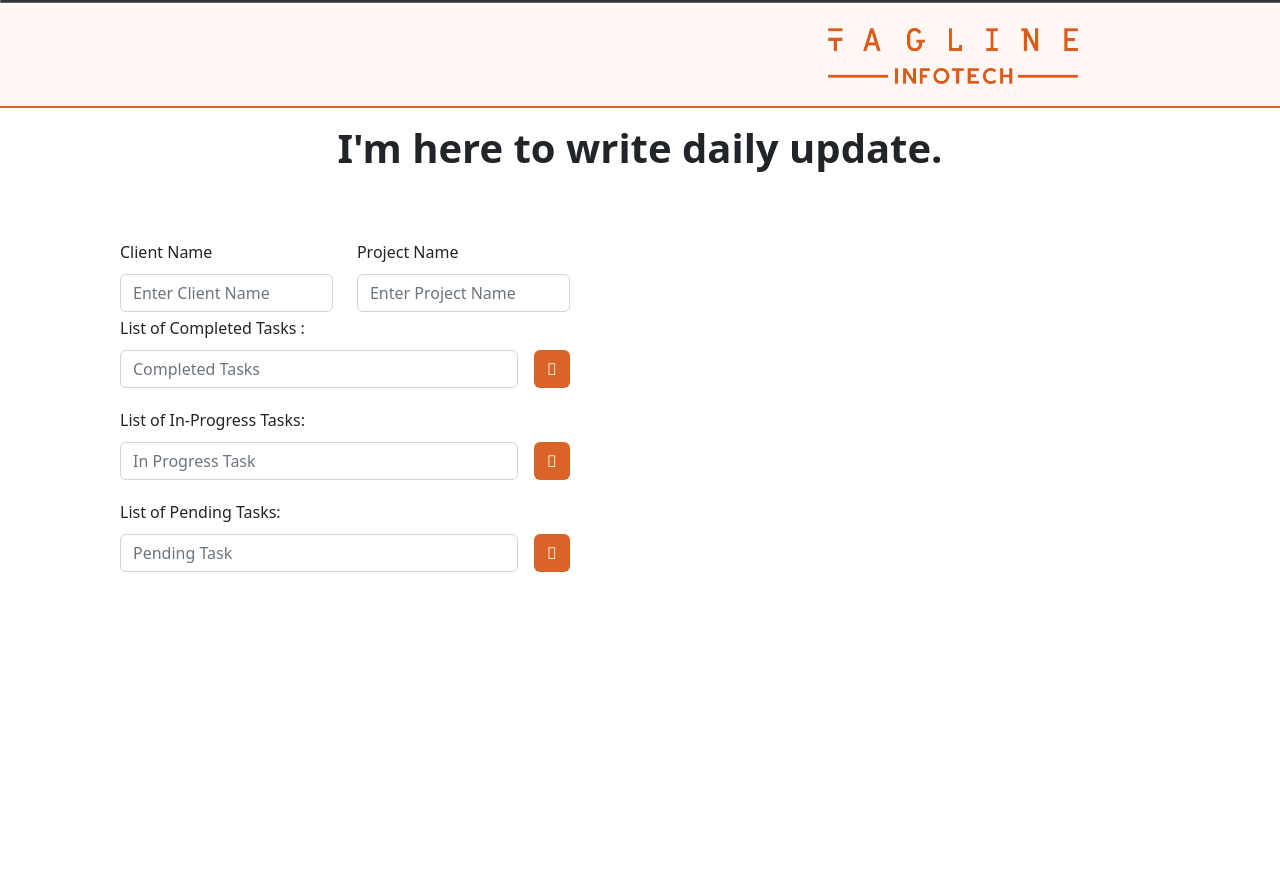
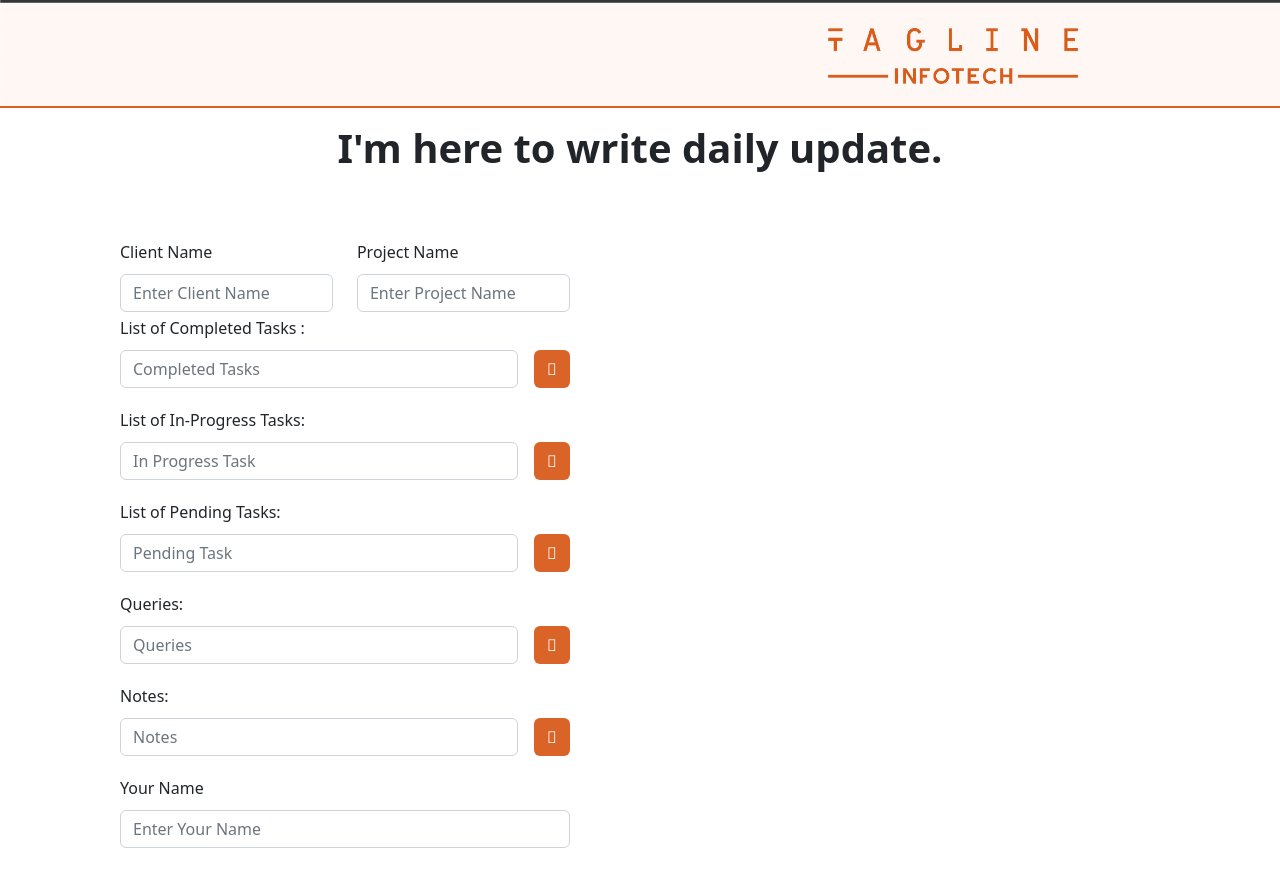
Before and after one commit to jaydip-tagline/tagline-report, an Angular app: page / in a window 1280 px wide. Shown: the top 886 px of the page. Before the commit the page ends 800 px from the top, so only its background shows below. Built offline with nearby package versions, Linux system fonts and the light colour scheme.

Commit message:
Display Content through User Interection

```diff
--- a/src/app/demo-formarray/demo-formarray.component.html
+++ b/src/app/demo-formarray/demo-formarray.component.html
@@ -11,7 +11,7 @@
 <div class="box pt-2">
   <h1 class="text-center py-2 fw-bold">I'm here to write daily update.</h1>
 </div>
-<div class="reportForm row">
+<div class="row">
   <div class="col-md-7 p-5">
     <div class="row fs-5 ps-5">
       <form [formGroup]="userReport" class="px-5">
@@ -60,7 +60,7 @@
                 >
                   <i class="fa-solid fa-trash"></i>
                 </button>
-                <button type="button" class="btn" (click)="addTaskdata()">
+                <button type="button" class="btn" (click)="addData('taskData')">
                   <i class="fa-solid fa-plus"></i>
                 </button>
               </div>
@@ -98,7 +98,11 @@
                 >
                   <i class="fa-solid fa-trash"></i>
                 </button>
-                <button type="button" class="btn" (click)="addProgresstask()">
+                <button
+                  type="button"
+                  class="btn"
+                  (click)="addData('progressData')"
+                >
                   <i class="fa-solid fa-plus"></i>
                 </button>
               </div>
@@ -134,7 +138,11 @@
                 >
                   <i class="fa-solid fa-trash"></i>
                 </button>
-                <button type="button" class="btn" (click)="addPendingtask()">
+                <button
+                  type="button"
+                  class="btn"
+                  (click)="addData('pendingData')"
+                >
                   <i class="fa-solid fa-plus"></i>
                 </button>
               </div>
@@ -145,23 +153,148 @@
               >
             </div>
           </div>
+          <div class="form-group col-md-10 mb-3" formArrayName="queries">
+            <label for="queries" class="fs-6">Queries:</label>
+            <div
+              *ngFor="let query of queries.controls; let i = index"
+              class="col-12 mt-2"
+            >
+              <div class="d-flex justify-content-center">
+                <input
+                  type="text"
+                  class="form-control me-3"
+                  placeholder="Queries"
+                  [formControlName]="i"
+                  minlength="1"
+                />
+                <button
+                  type="button"
+                  class="btn me-3"
+                  (click)="removeField(i, queries)"
+                  [ngStyle]="{
+                    display: queries.controls.length >= 2 ? 'inline' : 'none'
+                  }"
+                >
+                  <i class="fa-solid fa-trash"></i>
+                </button>
+                <button type="button" class="btn" (click)="addData('queries')">
+                  <i class="fa-solid fa-plus"></i>
+                </button>
+              </div>
+              <span
+                class="fs-6 text-danger"
+                *ngIf="query.invalid && this.isInvalid == true"
+              >
+                {{ queryError }}
+              </span>
+            </div>
+          </div>
+          <div class="form-group col-md-10 mb-3" formArrayName="notes">
+            <label for="notes" class="fs-6">Notes:</label>
+            <div
+              *ngFor="let note of notes.controls; let i = index"
+              class="col-12 mt-2"
+            >
+              <div class="d-flex justify-content-center">
+                <input
+                  class="form-control me-3"
+                  type="text"
+                  placeholder="Notes"
+                  [formControlName]="i"
+                  minlength="1"
+                />
+                <button
+                  class="btn me-3"
+                  (click)="removeField(i, notes)"
+                  [ngStyle]="{ display: notes.length >= 2 ? 'inline' : 'none' }"
+                >
+                  <i class="fa-solid fa-trash"></i>
+                </button>
+                <button class="btn" (click)="addData('notes')">
+                  <i class="fa-solid fa-plus"></i>
+                </button>
+              </div>
+            </div>
+            <span
+              class="fs-6 text-danger"
+              *ngIf="formControls['notes'].invalid && this.isInvalid == true"
+            >
+              {{ noteError }}
+            </span>
+          </div>
+          <div class="form-group col-md-10">
+            <label for="name" class="fs-6">Your Name</label>
+            <input
+              type="text"
+              class="form-control me-3 mt-2"
+              placeholder="Enter Your Name"
+              formControlName="name"
+            />
+          </div>
         </div>
       </form>
     </div>
   </div>
   <div class="col-md-5 p-5">
     <div *ngIf="formControls['clientName'].dirty">
-      <p>Hi, {{ formControls["clientName"].value }}</p>
+      <p style="font-size: 18px">Hi, {{ formControls["clientName"].value }}</p>
     </div>
     <div *ngIf="formControls['projectName'].dirty">
+      <p>Updates for as on {{ date }} {{ month }}, {{ year }}</p>
+      <hr />
       <p>
-        Following are the updates for {{ formControls["projectName"].value }}
+        Following are the updates for {{ formControls["projectName"].value }} as
+        on {{ date }} {{ month }}, {{ year }}
       </p>
     </div>
-    <div *ngIf="formControls['taskData'].dirty">
-      <h5>Complete Task</h5>
-      <div *ngFor="let data of taskData.value; let i = index">
-        {{ taskData.value[i] }}
+    <div class="p-1" *ngIf="formControls['taskData'].dirty">
+      <h6 class="fw-bold"><u>List of completed tasks:</u></h6>
+      <div *ngFor="let data of taskData.value; let i = index" class="d-flex">
+        <h5 class="mx-3">{{ i + 1 }}.</h5>
+        {{ taskData.value[i] }} &nbsp; <b>[Done]</b>
+      </div>
+    </div>
+    <div class="p-1" *ngIf="formControls['progressData'].dirty">
+      <h6 class="fw-bold"><u>List of tasks in progress:</u></h6>
+      <div
+        *ngFor="let data of progressData.value; let i = index"
+        class="d-flex"
+      >
+        <h5 class="mx-3">{{ i + 1 }}.</h5>
+        {{ progressData.value[i] }}
+      </div>
+    </div>
+    <div class="p-1" *ngIf="formControls['pendingData'].dirty">
+      <h6 class="fw-bold"><u>List of pending tasks:</u></h6>
+      <div *ngFor="let data of pendingData.value; let i = index" class="d-flex">
+        <h5 class="mx-3">{{ i + 1 }}.</h5>
+        {{ pendingData.value[i] }}
+      </div>
+    </div>
+    <div class="p-1" *ngIf="formControls['queries'].dirty">
+      <h6 class="fw-bold"><u>Queries:</u></h6>
+      <div *ngFor="let data of queries.value; let i = index" class="d-flex">
+        <h5 class="mx-3">{{ i + 1 }}.</h5>
+        {{ queries.value[i] }}
+      </div>
+    </div>
+    <div class="p-1" *ngIf="formControls['notes'].dirty">
+      <h6 class="fw-bold"><u>Notes:</u></h6>
+      <div *ngFor="let data of notes.value; let i = index" class="d-flex">
+        <h5 class="mx-3">{{ i + 1 }}.</h5>
+        {{ notes.value[i] }}
+      </div>
+    </div>
+    <div class="fs-5" *ngIf="formControls['taskData'].dirty">
+      <p style="font-size: 18px">
+        Please check with the latest updates and let us know your thoughts for
+        the same.
+      </p>
+    </div>
+    <div class="fs-5 p-4" *ngIf="formControls['name'].dirty">
+      <div class="fs-5 p-2" *ngIf="formControls['name'].dirty">
+        Thanks,<br />
+        <b>{{ formControls["name"].value }}</b>
       </div>
     </div>
   </div>
--- a/src/app/demo-formarray/demo-formarray.component.ts
+++ b/src/app/demo-formarray/demo-formarray.component.ts
@@ -19,14 +19,39 @@ export class DemoFormarrayComponent implements OnInit {
   public taskDataError!: string;
   public progressDataError!: string;
   public pendingDataError!: string;
+  public queryError!: string;
+  public noteError!: string;
   public isInvalid!: boolean;
+  public monthList: string[] = [
+    'January',
+    'February',
+    'March',
+    'April',
+    'May',
+    'June',
+    'July',
+    'August',
+    'September',
+    'October',
+    'November',
+    'December',
+  ];
+  fullDate: any = new Date();
+  date: string = this.fullDate.getDate();
+  month: string = this.monthList[this.fullDate.getMonth()];
+  year: string = this.fullDate.getFullYear();
+
   constructor(private fb: FormBuilder) {
+    // console.log('this.month :>> ', this.month);
     this.userReport = this.fb.group({
       clientName: [''],
       projectName: [''],
+      name: [''],
       taskData: this.fb.array([new FormControl('', [Validators.required])]),
       progressData: this.fb.array([new FormControl('', [Validators.required])]),
       pendingData: this.fb.array([new FormControl('', [Validators.required])]),
+      queries: this.fb.array([new FormControl('', [Validators.required])]),
+      notes: this.fb.array([new FormControl('', [Validators.required])]),
     });
   }
 
@@ -47,8 +72,17 @@ export class DemoFormarrayComponent implements OnInit {
     return this.userReport.get('pendingData') as FormArray;
   }
 
-  addTaskdata() {
-    console.log('formControls:>> ', this.taskData.value);
+  get queries() {
+    return this.userReport.get('queries') as FormArray;
+  }
+  get notes() {
+    return this.userReport.get('notes') as FormArray;
+  }
+
+  addData(arrayName: string) {
+    console.log(arrayName);
+    switch (arrayName) {
+      case 'taskData':
         if (this.formControls['taskData'].valid) {
           this.taskData.push(this.formControl());
           this.isInvalid = false;
@@ -56,8 +90,8 @@ export class DemoFormarrayComponent implements OnInit {
           this.taskDataError = this.errorMsg;
           this.isInvalid = true;
         }
-  }
-  addProgresstask() {
+        break;
+      case 'progressData':
         if (this.formControls['progressData'].valid) {
           this.progressData.push(this.formControl());
           this.isInvalid = false;
@@ -65,14 +99,33 @@ export class DemoFormarrayComponent implements OnInit {
           this.progressDataError = this.errorMsg;
           this.isInvalid = true;
         }
-  }
-  addPendingtask() {
+        break;
+      case 'pendingData':
         if (this.formControls['pendingData'].valid) {
           this.pendingData.push(this.formControl());
           this.isInvalid = false;
         } else {
           this.pendingDataError = this.errorMsg;
           this.isInvalid = true;
+        }
+        break;
+      case 'queries':
+        if (this.formControls['queries'].valid) {
+          this.queries.push(this.formControl());
+          this.isInvalid = false;
+        } else {
+          this.queryError = this.errorMsg;
+          this.isInvalid = true;
+        }
+        break;
+      case 'notes':
+        if (this.formControls['notes'].valid) {
+          this.notes.push(this.formControl());
+          this.isInvalid = false;
+        } else {
+          this.noteError = this.errorMsg;
+          this.isInvalid = true;
+        }
     }
   }
 
```
Lines whose indentation alone changed are shown as unchanged.
